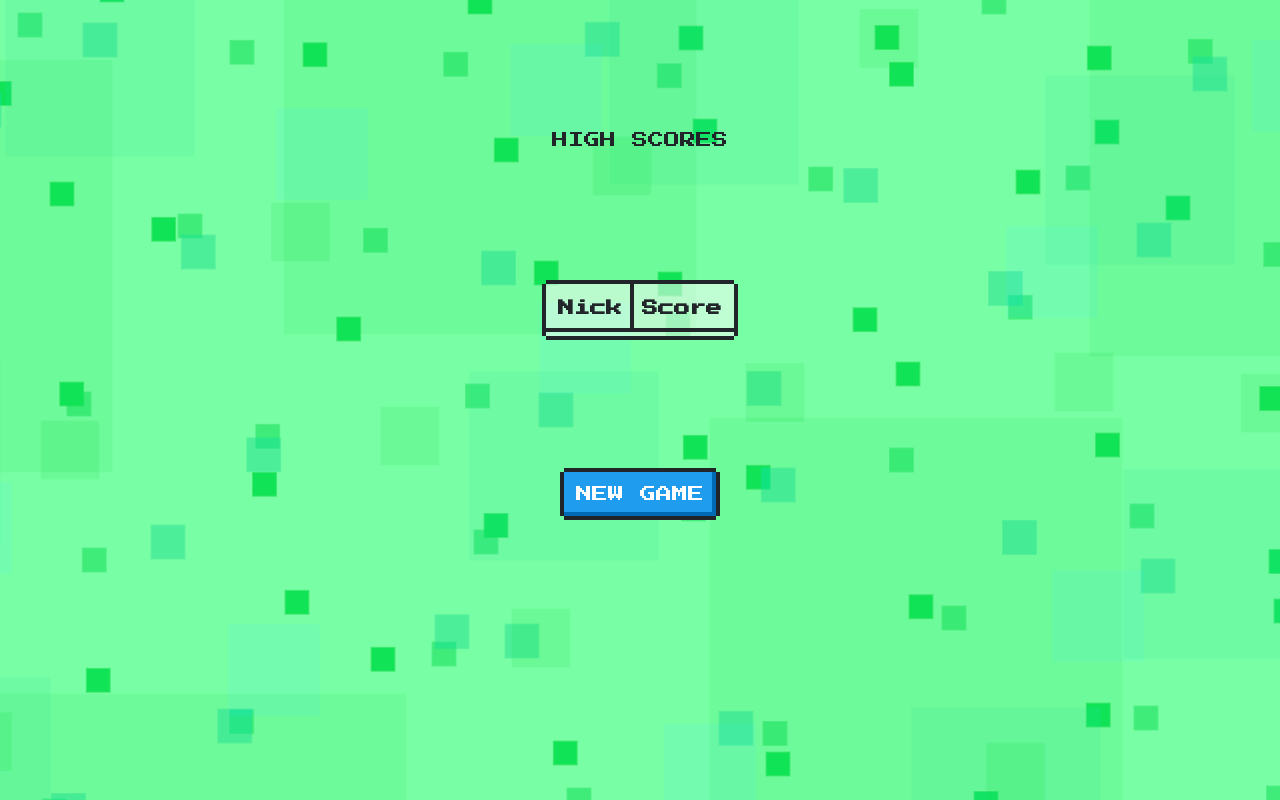
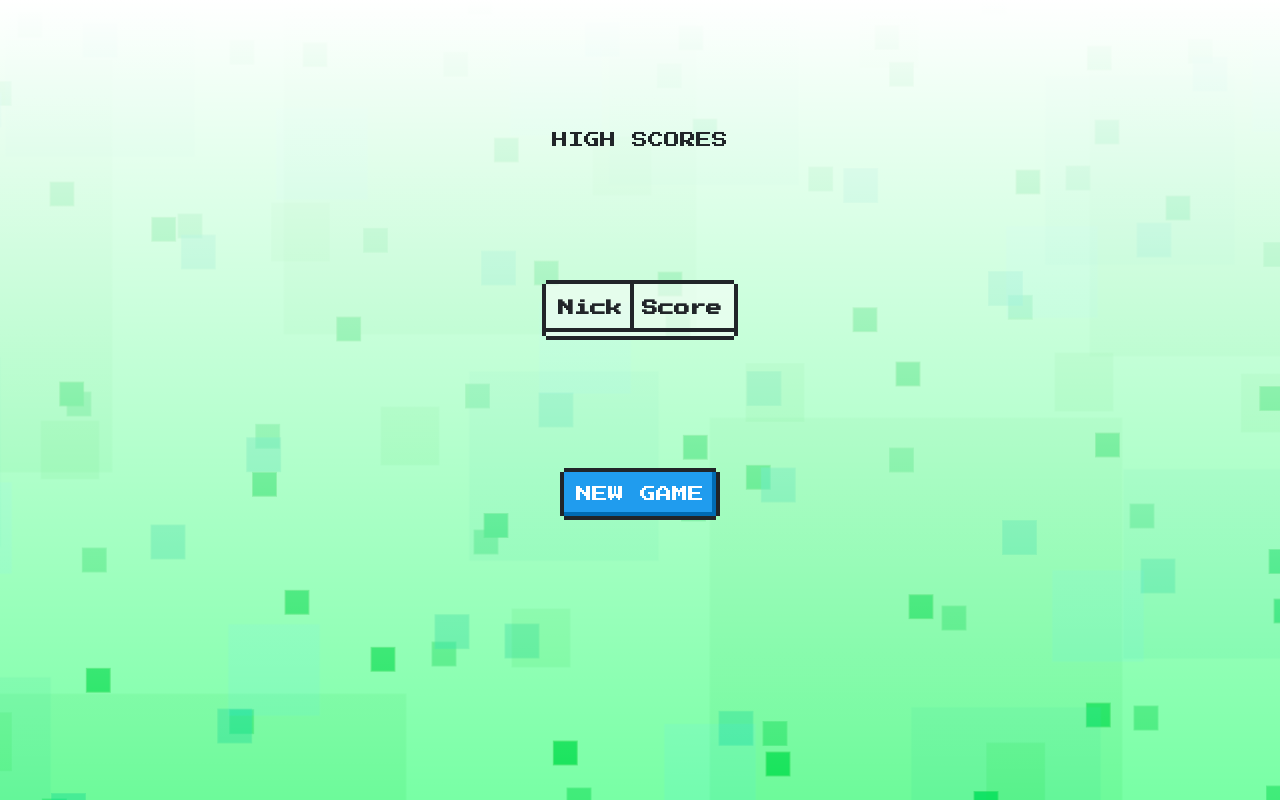
Before and after one commit to alerion09/EatCookie, a plain HTML site: page highscores.html in a window 1280 px wide. Drawn offline with Linux system fonts and the light colour scheme.

Commit message:
Added gradient on background.

```diff
--- a/css/endgame_style.css
+++ b/css/endgame_style.css
@@ -31,6 +31,8 @@ body
     display: flex;
     flex-direction: column;
     align-items: center;
+    background: rgb(255,255,255);
+    background: linear-gradient(0deg, rgba(255,255,255,0) 0%, rgba(255,255,255,1) 100%);
 }
 section
 {
--- a/css/highscores_style.css
+++ b/css/highscores_style.css
@@ -14,16 +14,24 @@ html
 }
 body
 {
+    height: 100%;
+    width: 100%;
     font-family: "PressStart2P-Regular";
     background-image: url(../img/pixel.png);
     background-position: center;
+}
+.container
+{
+    height: 100%;
+    background: rgb(255,255,255);
+    background: linear-gradient(0deg, rgba(255,255,255,0) 0%, rgba(255,255,255,1) 100%);
 }
 section
 {
     display: flex;
     flex-direction: column;
     align-items: center;
-    margin-top: 10%;
+    padding-top: 10%;
 }
 .tablebg
 {
--- a/css/style.css
+++ b/css/style.css
@@ -37,7 +37,7 @@ body
     flex-direction: column;
     align-items: center;
     background: rgb(255,255,255);
-background: linear-gradient(0deg, rgba(255,255,255,0) 0%, rgba(255,255,255,1) 100%);
+    background: linear-gradient(0deg, rgba(255,255,255,0) 0%, rgba(255,255,255,1) 100%);
 }
 #time_div
 {
--- a/highscores.html
+++ b/highscores.html
@@ -9,6 +9,7 @@
     <script src="./js/highscores_script.js"></script>
 </head>
 <body>
+    <div class="container">
         <section>
             <div>
                 HIGH SCORES
@@ -31,5 +32,6 @@
         <section>
             <button class="nes-btn is-primary button_new_game">NEW GAME</button>
         </section>
+    </div>
 </body>
 </html>
```
Lines whose indentation alone changed are shown as unchanged.
